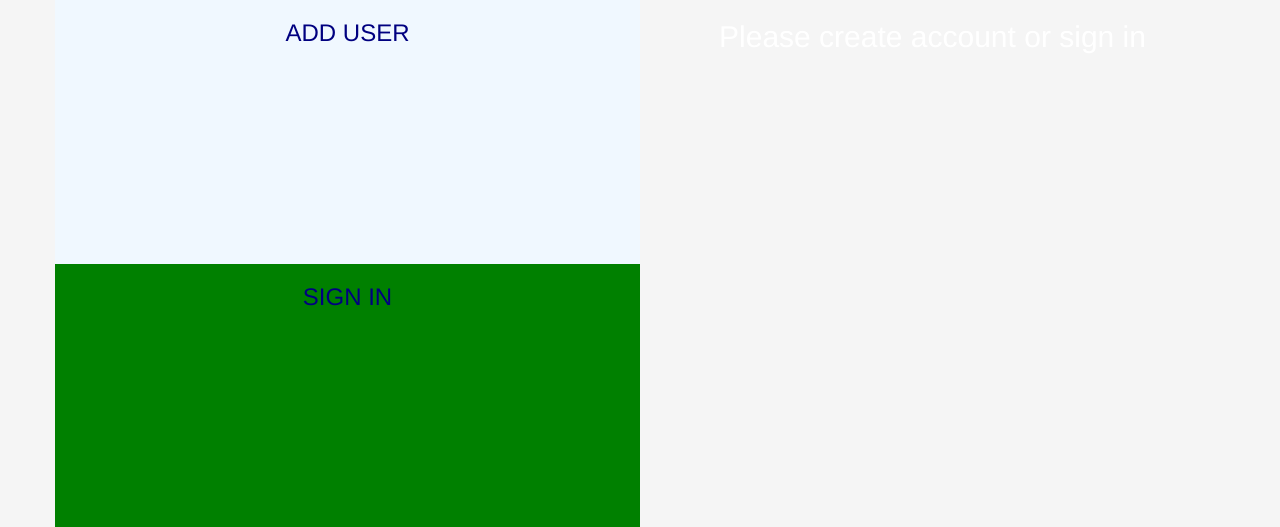
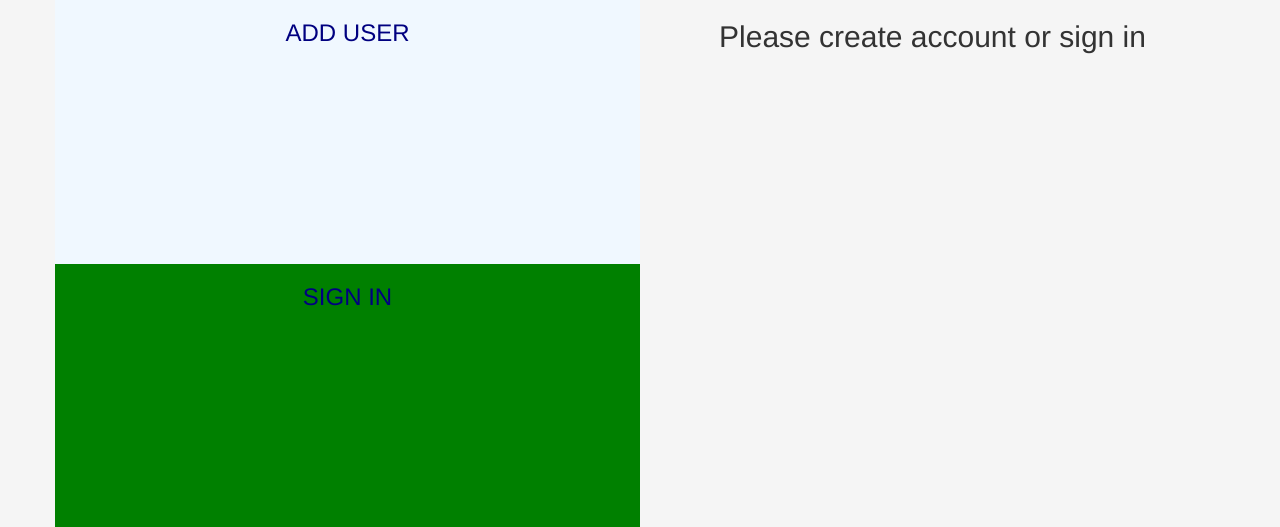
Before and after one commit to cjredmond/mighty_restaurant, a Django app: page / in a window 1280 px wide. Shown: the top 527 px of the page. Run offline with Django 3.2, Linux system fonts and the light colour scheme; some libraries are stand-ins or nearby versions.

Commit message:
styling it up

```diff
--- a/templates/index.html
+++ b/templates/index.html
@@ -34,7 +34,7 @@
 {% if request.user.is_authenticated %}
 <a href="{% url 'profile_view' %}" class="btn btn-info" id="register" role="button"><h1 class="option">Register Employee</h1></a>
 {% else %}
-<h2 class="option">Please create account or sign in</h2>
+<h2>Please create account or sign in</h2>
 {% endif %}
 {% endif %}
 
```
